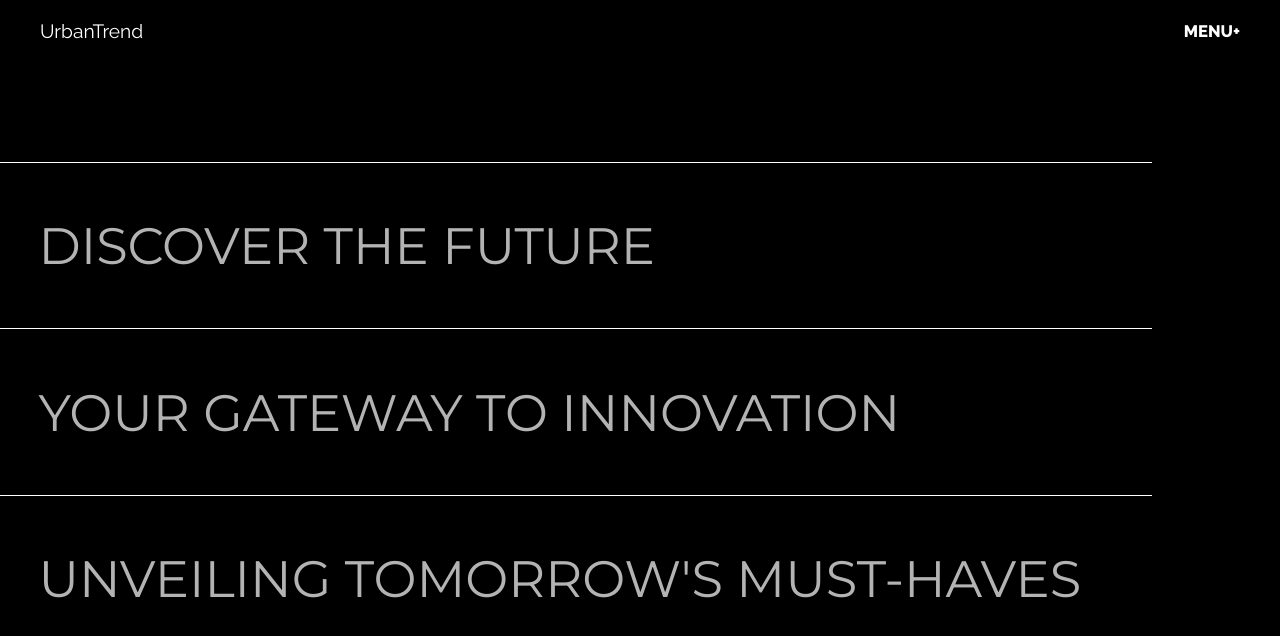
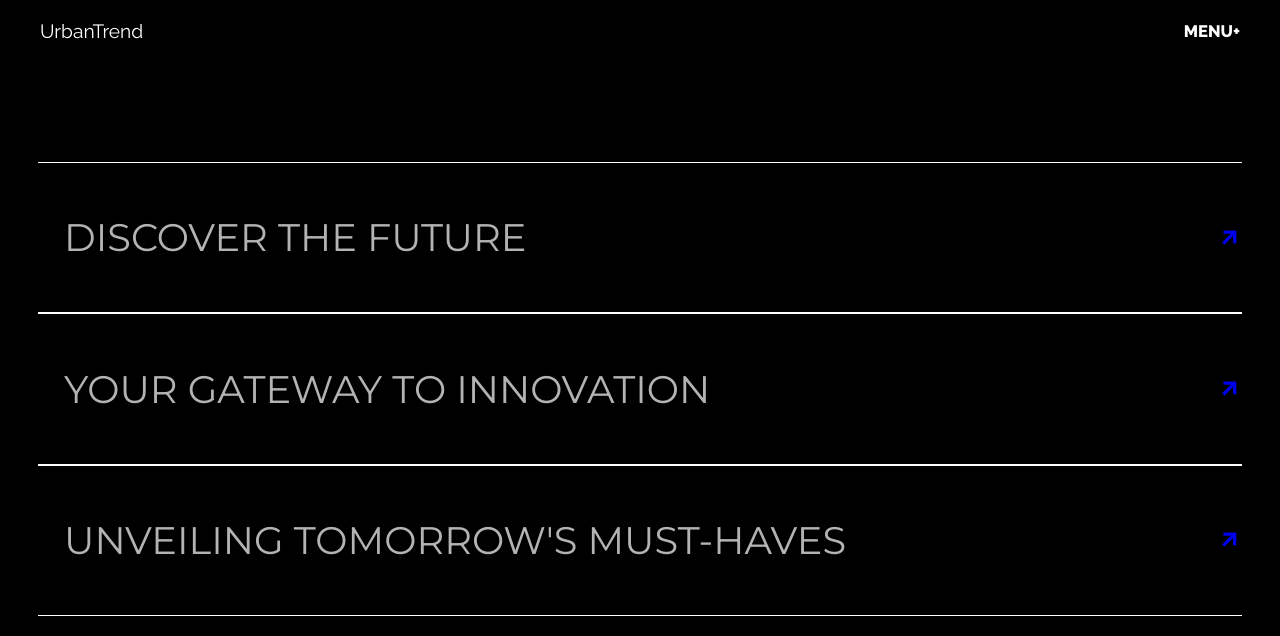
Before and after one commit to aritradey-CS/Let-sBuy, a plain HTML site: page index.html in a window 1280 px wide. Shown: the top 636 px of the page. Drawn offline with nearby package versions, Linux system fonts and the light colour scheme; a web font is replaced by a local one.

Commit message:
.Second design update

```diff
--- a/index.html
+++ b/index.html
@@ -43,13 +43,38 @@
       </div> -->
       <div class="second">
         <div class="elem">
+          <img
+            src="https://images.unsplash.com/photo-1571587289339-cb7da03fb5a6?w=500&auto=format&fit=crop&q=60&ixlib=rb-4.0.3&ixid=M3wxMjA3fDB8MHxzZWFyY2h8Mnx8aW5kaWFuJTIwZmFzaGlvbnxlbnwwfDB8MHx8fDA%3D"
+            alt=""
+            srcset=""
+          />
           <h1>Discover the Future</h1>
+          <h5>
+            <a href="#"><i class="ri-arrow-right-up-line"></i></a>
+          </h5>
         </div>
         <div class="elem">
+          <img
+            src="https://images.unsplash.com/photo-1638959882980-906e24520fe5?w=500&auto=format&fit=crop&q=60&ixlib=rb-4.0.3&ixid=M3wxMjA3fDB8MHxzZWFyY2h8MTIwfHxpbmRpYW4lMjBmYXNoaW9ufGVufDB8MHwwfHx8MA%3D%3D"
+            alt=""
+            srcset=""
+          />
           <h1>Your Gateway to Innovation</h1>
+          <h5>
+            <a href="#"><i class="ri-arrow-right-up-line"></i></a>
+          </h5>
         </div>
         <div class="elem-last">
+          <img
+            src="https://images.unsplash.com/photo-1473283297248-4a5c0b5fad7f?w=500&auto=format&fit=crop&q=60&ixlib=rb-4.0.3&ixid=M3wxMjA3fDB8MHxzZWFyY2h8MTEwfHxpbmRpYW4lMjBmYXNoaW9ufGVufDB8MHwwfHx8MA%3D%3D"
+            alt=""
+            srcset=""
+          />
+
           <h1>Unveiling Tomorrow's Must-Haves</h1>
+          <h5>
+            <a href="#"><i class="ri-arrow-right-up-line"></i></a>
+          </h5>
         </div>
       </div>
     </div>
--- a/style.css
+++ b/style.css
@@ -1,4 +1,4 @@
-@import url('https://fonts.googleapis.com/css2?family=Dosis:wght@200;300;400;500;600;700;800&family=Exo+2:wght@100;200;300;400;500;600;700;800;900&family=Gabarito:wght@400;500;600;700;800;900&family=Heebo:wght@100;200;300;400;500;600;700;800&family=Libre+Baskerville:wght@400;700&family=Montserrat:wght@100;200;300;400;500;600;700;800;900&family=Quicksand:wght@300;400;700&family=Raleway:wght@200;400;800;900&display=swap');
+@import url("https://fonts.googleapis.com/css2?family=Dosis:wght@200;300;400;500;600;700;800&family=Exo+2:wght@100;200;300;400;500;600;700;800;900&family=Gabarito:wght@400;500;600;700;800;900&family=Heebo:wght@100;200;300;400;500;600;700;800&family=Libre+Baskerville:wght@400;700&family=Montserrat:wght@100;200;300;400;500;600;700;800;900&family=Quicksand:wght@300;400;700&family=Raleway:wght@200;400;800;900&display=swap");
 
 :root {
   --main-bg-color: #000;
@@ -9,7 +9,7 @@
 * {
   margin: 0;
   padding: 0;
-    font-family: 'Raleway', sans-serif;
+  font-family: "Raleway", sans-serif;
   box-sizing: border-box;
 }
 
@@ -55,7 +55,7 @@ body {
   display: none;
 }
 
-@media (max-width:600px) {
+@media (max-width: 600px) {
   .nav a {
     font-size: 25px;
     margin-right: 5px;
@@ -76,9 +76,9 @@ body {
 .heading {
   margin-top: 60px;
   margin-left: 30px;
-    opacity: .5;
+  opacity: 0.5;
   line-height: 1;
-    font-family: 'Quicksand', sans-serif;
+  font-family: "Quicksand", sans-serif;
   font-size: 5vw;
   text-transform: uppercase;
   font-weight: 900;
@@ -87,40 +87,39 @@ body {
 .heading-top {
   display: flex;
 }
-.blocktext{
+.blocktext {
   width: fit-content;
-
 }
-.blocktext h3{
+.blocktext h3 {
   margin-top: -10px;
   margin-right: 3px;
   padding-top: 0px;
   font-size: 2vw;
   text-align: right;
 }
-.heading #second-headpart{
+.heading #second-headpart {
   margin-top: 0px;
 }
 .heading #thired-headpart {
   display: none;
 }
-.child-headings{
+.child-headings {
   margin-top: 100px;
   padding-right: 50px;
 }
-.child-headings h5{
+.child-headings h5 {
   text-transform: uppercase;
-    margin-top: .5vw;
+  margin-top: 0.5vw;
   font-size: 1vw;
   text-align: right;
 }
-.ri-scissors-2-line{
+.ri-scissors-2-line {
   color: hotpink;
 }
-.ri-home-wifi-line{
+.ri-home-wifi-line {
   color: yellowgreen;
 }
-@media (max-width:600px) {
+@media (max-width: 600px) {
   .heading {
     font-size: 6.5vw;
   }
@@ -133,11 +132,10 @@ color: yellowgreen;
     margin-top: 30px;
     font-size: 3vw;
   }
-    .blocktext{
+  .blocktext {
     width: fit-content;
-
   }
-    .blocktext h3{
+  .blocktext h3 {
     margin-top: -5px;
     margin-right: 3px;
     padding-top: 0px;
@@ -146,19 +144,18 @@ color: yellowgreen;
   }
   .heading #thired-headpart {
     display: block;
-
   }
-    .child-headings h5{
+  .child-headings h5 {
     font-size: 2vw;
   }
-    .ri-scissors-2-line{
+  .ri-scissors-2-line {
     color: hotpink;
   }
-    .ri-home-wifi-line{
+  .ri-home-wifi-line {
     color: yellowgreen;
   }
 }
-.homefooter{
+.homefooter {
   padding: 0 2vw;
   width: 100%;
   position: absolute;
@@ -167,63 +164,93 @@ color: yellowgreen;
   align-items: center;
   justify-content: space-between;
 }
-.homefooter a{
+.homefooter a {
   color: var(--nav-font-color);
   text-decoration: none;
   text-transform: uppercase;
   padding: 2px 2px;
   font-size: 1.2vw;
 }
-.iconset{
+.iconset {
   display: flex;
   gap: 5px;
   font-size: 30px;
 }
-.homefooter .arrow{
+.homefooter .arrow {
   display: flex;
   align-items: center;
   justify-content: center;
   width: 25px;
   height: 25px;
   border-radius: 50%;
-background-color: var(--base-bg-color   );
+  background-color: var(--base-bg-color);
 }
-@media (max-width:600px) {
-    .homefooter a{
+@media (max-width: 600px) {
+  .homefooter a {
     font-size: 2.5vw;
   }
 }
-.second{
-    padding-right: 10vw;
+.second {
+    padding-left: 3vw;
+  padding-right: 3vw;
   padding-top: 100px;
   background-color: var(--main-bg-color);
   width: 100%;
   height: 100vh;
 }
-.elem{
-    color: var(--nav-font-color);
-    width: 100%;
-    padding: 4vw 3vw;
-    border-top: 1px solid var(--nav-font-color);
-}
-.elem h1{
-    font-family: 'Montserrat', sans-serif;
-    font-weight: 400;
-    text-transform: uppercase;
-    font-size: 4vw;
-    opacity: .7;
-}
-.elem-last{
+.elem,
+.elem-last {
+    position: relative;
+    display: flex;
+    align-items: center;
+    justify-content: space-between;
     border-bottom: 1px solid var(--nav-font-color);
     color: var(--nav-font-color);
     width: 100%;
-    padding: 4vw 3vw;
+    padding: 4vw 2vw 4vw 2vw;
+    padding-right: 0;
     border-top: 1px solid var(--nav-font-color);
 }
-.elem-last h1{
-    font-family: 'Montserrat', sans-serif;
+.elem h1,
+.elem-last h1 {
+  font-family: "Montserrat", sans-serif;
   font-weight: 400;
   text-transform: uppercase;
-    font-size: 4vw;
-    opacity: .7;
+  font-size: 3vw;
+  opacity: 0.7;
 }
+.elem a,
+.elem-last a {
+  text-decoration: none;
+  font-size: 2vw;
+}
+/* .elem-last {
+    position: relative;
+  display: flex;
+  align-items: center;
+  justify-content: space-between;
+  border-bottom: 1px solid var(--nav-font-color);
+  color: var(--nav-font-color);
+  width: 100%;
+  padding: 4vw 2vw 4vw 2vw;
+  padding-right: 0;
+  border-top: 1px solid var(--nav-font-color);
+} */
+/* .elem-last h1 {
+  font-family: "Montserrat", sans-serif;
+  font-weight: 400;
+  text-transform: uppercase;
+  font-size: 3vw;
+  opacity: 0.7;
+} */
+/* .elem-last a {
+  text-decoration: none;
+  font-size: 2vw;
+} */
+.elem img,
+.elem-last img {
+    height: 100%;
+    opacity: 0;
+    position: absolute;
+    z-index: 999;
+}
```
Lines whose indentation alone changed are shown as unchanged.
